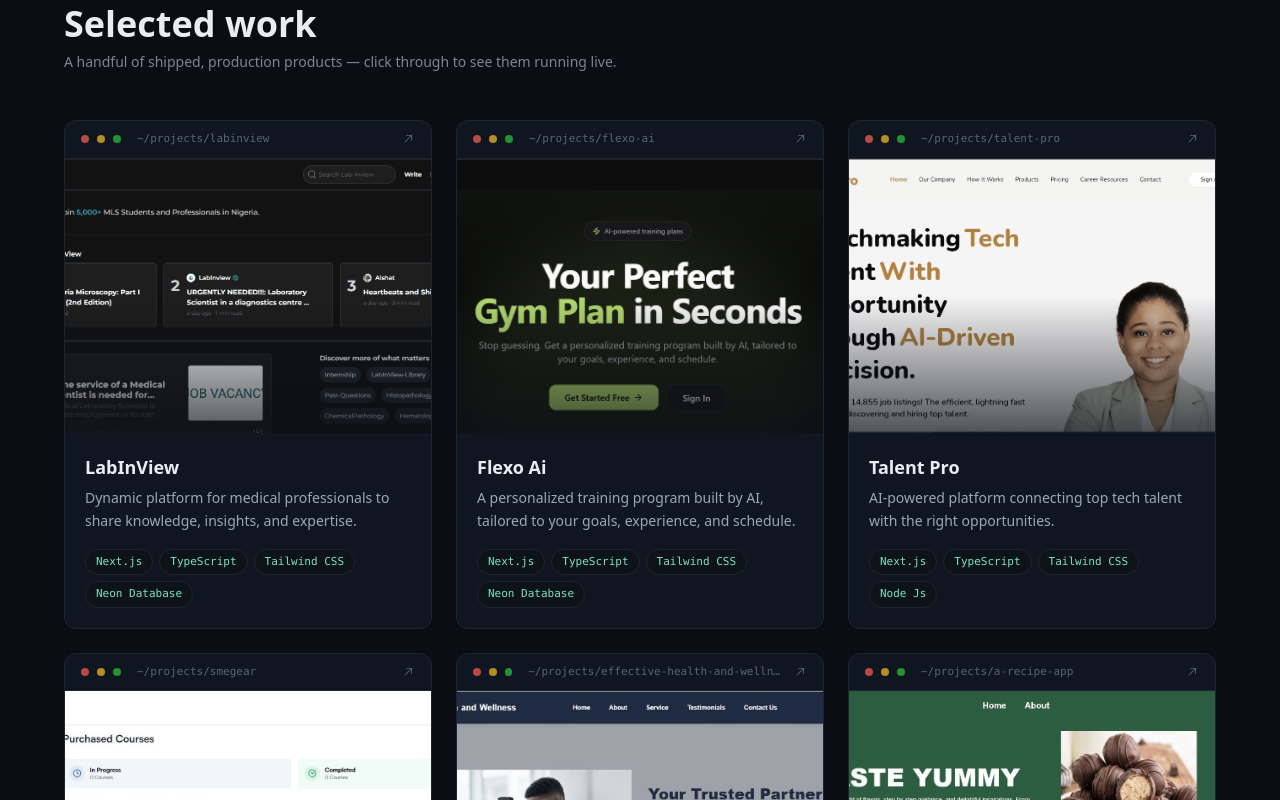
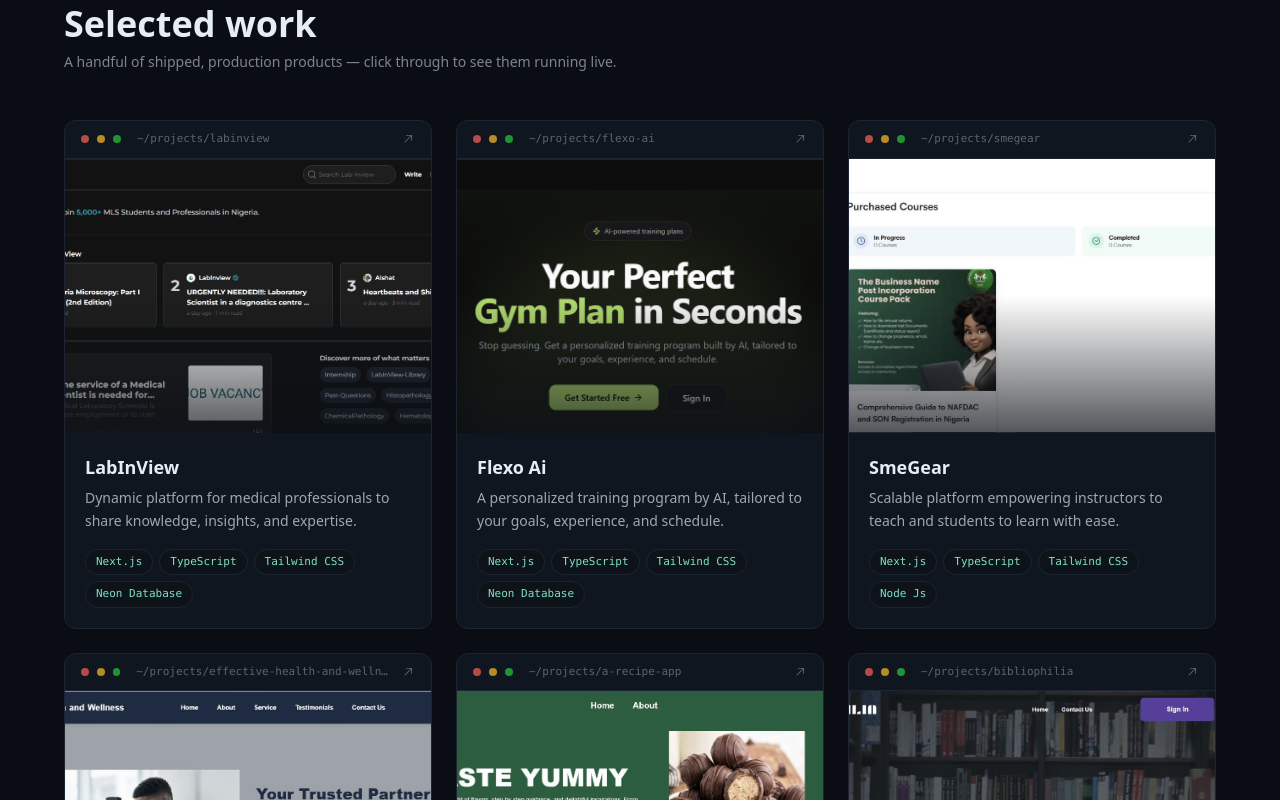
Before and after one commit to bukolaAce/taiwoportfoliowebsite, a React (Vite) app: page / in a window 1280 px wide. Shown: the part 980-1780 px from the top of the page. Built offline with nearby package versions, Linux system fonts and the light colour scheme.

Commit message:
changes made to project.tsx

```diff
--- a/src/Components/Projects.jsx
+++ b/src/Components/Projects.jsx
@@ -7,11 +7,10 @@
 // Using placeholders here so the section previews without your asset paths.
 const cardImage1 = "/images/Labinview.png";
 const cardImage2 = "/images/FlexoAi.png";
-const cardImage3 = "/images/TalentPro.jpg";
-const cardImage4 = "/images/smegear.jpg";
-const cardImage5 = "/images/medlab.jpg";
-const cardImage6 = "/images/RecipeApp.jpg";
-const cardImage7 = "/images/biliophilia.jpg";
+const cardImage3 = "/images/smegear.jpg";
+const cardImage4 = "/images/medlab.jpg";
+const cardImage5 = "/images/RecipeApp.jpg";
+const cardImage6 = "/images/biliophilia.jpg";
 
 // ---- helpers ---------------------------------------------------------------
 
@@ -47,40 +46,32 @@
     image: cardImage2,
     Name: "Flexo Ai",
     description:
-      "A personalized training program built by AI, tailored to your goals, experience, and schedule. Built with Next.js, TypeScript, Tailwind CSS, Neon Database",
+      "A personalized training program by AI, tailored to your goals, experience, and schedule. Built with Next.js, TypeScript, Tailwind CSS, Neon Database",
     url: "https://flexo-ai-v1.vercel.app/",
   },
   {
     image: cardImage3,
-    Name: "Talent Pro",
-    description:
-      "AI-powered platform connecting top tech talent with the right opportunities. Built with Next.js, TypeScript, Tailwind CSS, Node Js",
-    url: "https://talentpro-beta.vercel.app/",
-  },
-
-  {
-    image: cardImage4,
     Name: "SmeGear",
     description:
       "Scalable platform empowering instructors to teach and students to learn with ease. Built with Next.js, TypeScript, Tailwind CSS, Node Js",
     url: "https://smegear.vercel.app",
   },
   {
-    image: cardImage5,
+    image: cardImage4,
     Name: "Effective Health and Wellness",
     description:
       "Medical consultation booking app. Built with React, Tailwind CSS",
     url: "https://medlabapp.netlify.app",
   },
   {
-    image: cardImage6,
+    image: cardImage5,
     Name: "A Recipe App",
     description:
       "Unlock a world of flavors, step-by-step guidance, and delightful inspirations. Built with React, Tailwind CSS",
     url: "http://recipeapp0042.netlify.app",
   },
   {
-    image: cardImage7,
+    image: cardImage6,
     Name: "Bibliophilia",
     description: "A book library. Built with React, Tailwind CSS",
     url: "https://bibliophilia.netlify.app",
```
